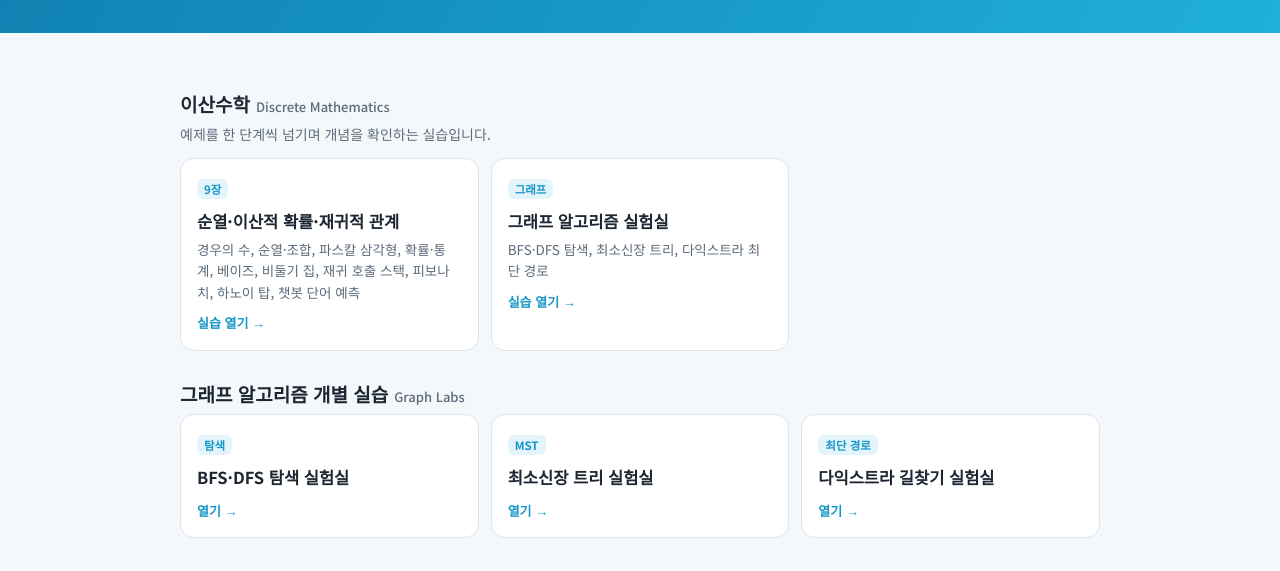
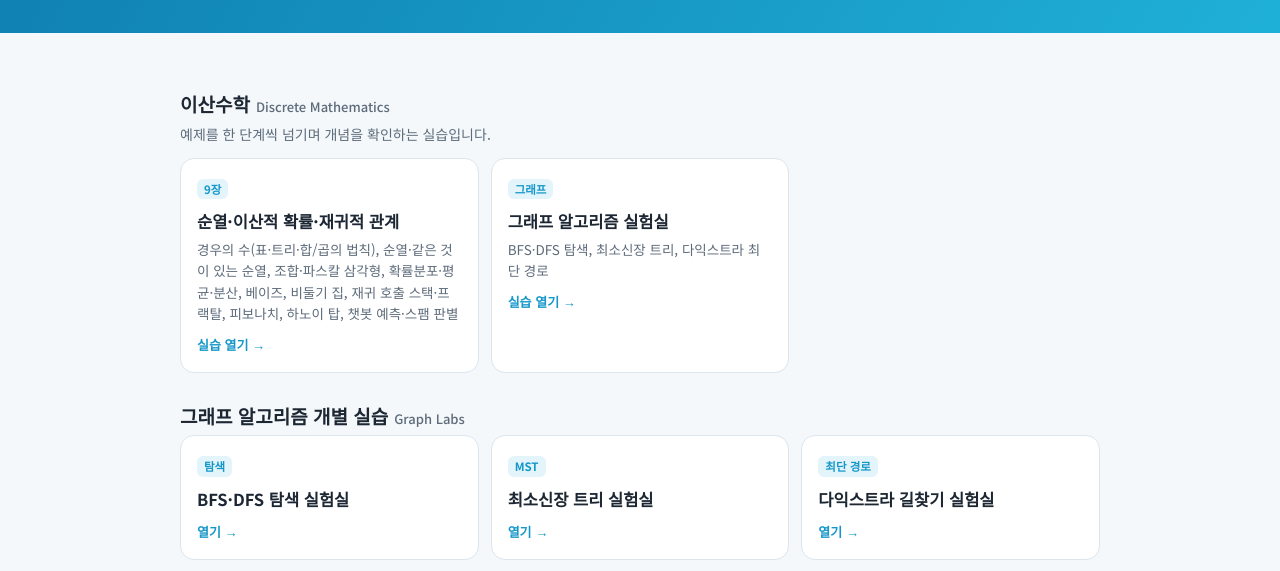
Before and after one commit to yeonu69/yeonu69.github.io, a plain HTML site: page index.html in a window 1280 px wide. Shown: the part 150-721 px from the top of the page. Drawn offline with Linux system fonts and the light colour scheme.

Commit message:
Update chapter 9 lab description
Co-Authored-By: Claude Opus 5.5 <noreply@anthropic.com>
Claude-Session: https://claude.ai/code/session_01K1JUNEbwf6LKNuH6dwJfKr

```diff
--- a/index.html
+++ b/index.html
@@ -44,7 +44,7 @@ footer a{color:inherit}
   <div class="grid">
     <a class="card" href="/Statistics_4_AI/ch9-permutation-probability-recursion/">
       <span class="tag">9장</span><h3>순열·이산적 확률·재귀적 관계</h3>
-      <p>경우의 수, 순열·조합, 파스칼 삼각형, 확률·통계, 베이즈, 비둘기 집, 재귀 호출 스택, 피보나치, 하노이 탑, 챗봇 단어 예측</p>
+      <p>경우의 수(표·트리·합/곱의 법칙), 순열·같은 것이 있는 순열, 조합·파스칼 삼각형, 확률분포·평균·분산, 베이즈, 비둘기 집, 재귀 호출 스택·프랙탈, 피보나치, 하노이 탑, 챗봇 예측·스팸 판별</p>
       <div class="go">실습 열기 →</div></a>
     <a class="card" href="/Statistics_4_AI/graph-labs/">
       <span class="tag">그래프</span><h3>그래프 알고리즘 실험실</h3>
```
